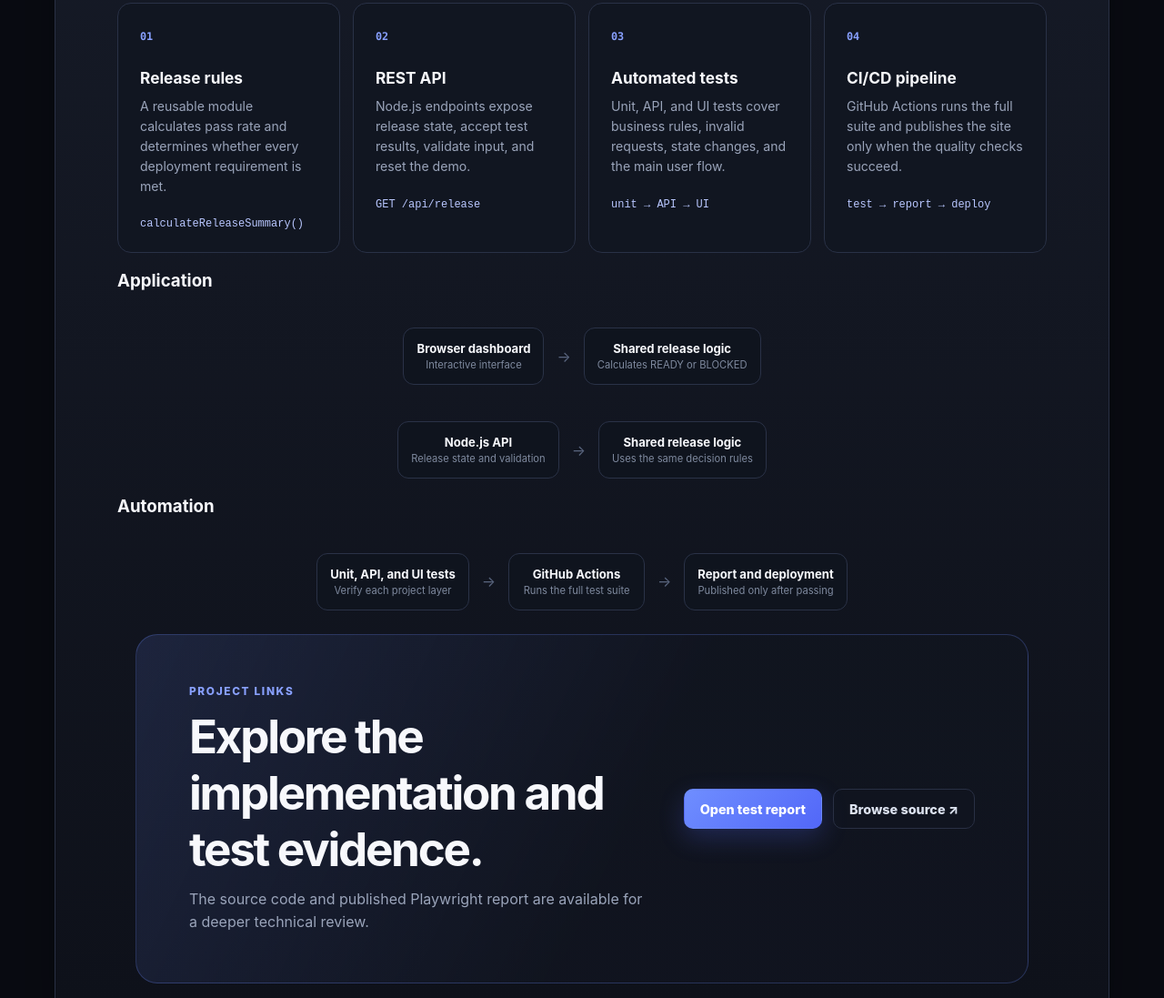
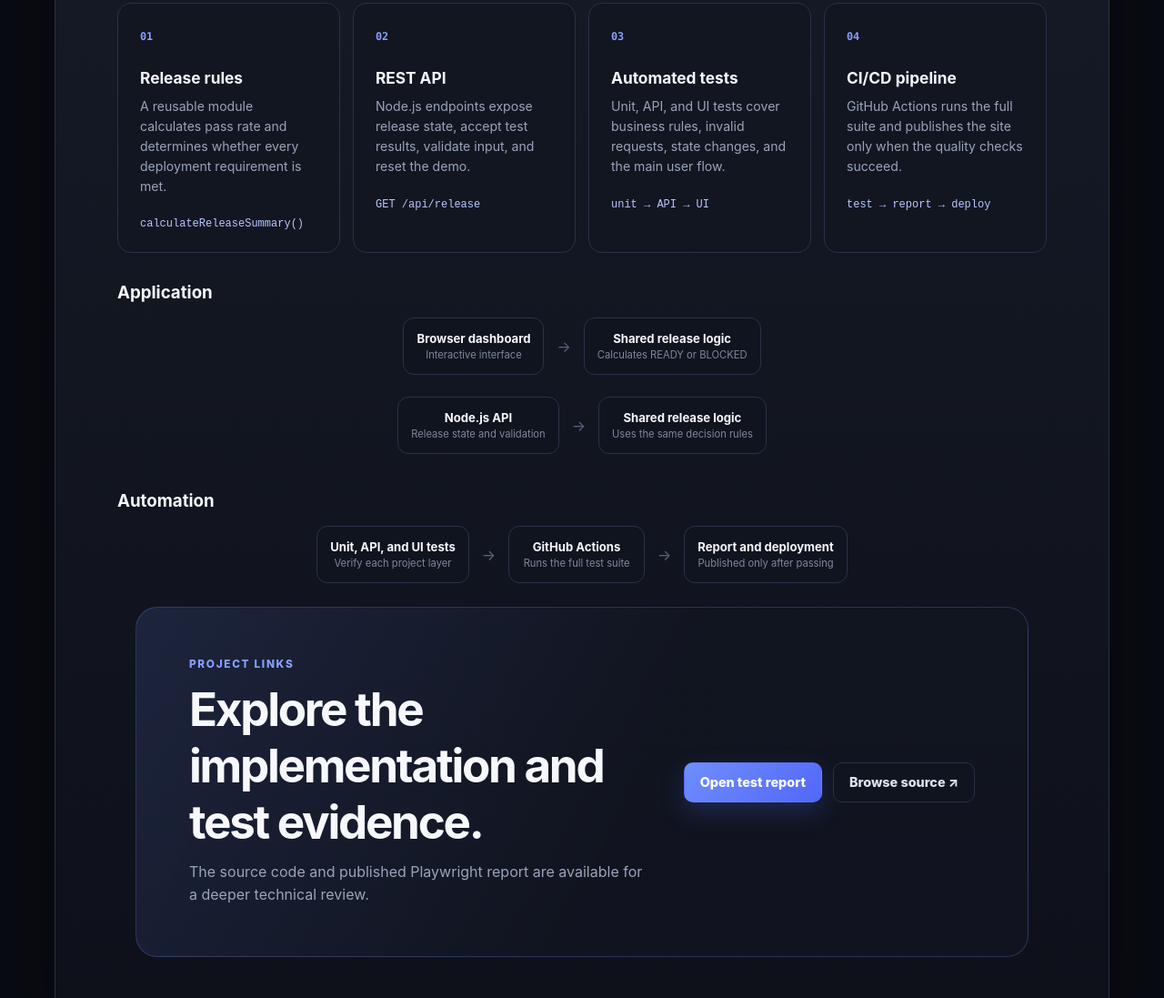
Before and after one commit to dillon-olivi/release-readiness-demo, a website with bundled scripts: page src/public/index.html in a window 1280 px wide. Shown: the part 1674-2771 px from the top of the page at 91% size. Built offline with nearby package versions, Linux system fonts and the light colour scheme.

Commit message:
Add grid layout styles for flow groups

```diff
--- a/src/public/styles.css
+++ b/src/public/styles.css
@@ -218,3 +218,25 @@ footer p { margin: 0; }
   html { scroll-behavior: auto; }
   * { transition: none !important; }
 }
+.flow-groups {
+  display: grid;
+  gap: 2.5rem;
+  margin-top: 2rem;
+}
+
+.flow-group {
+  display: grid;
+  gap: 1rem;
+}
+
+.flow-group h3 {
+  margin: 0;
+}
+
+.flow-group .flow {
+  margin-top: 0;
+}
+
+.flow-group .flow + .flow {
+  margin-top: 0.5rem;
+}
```
